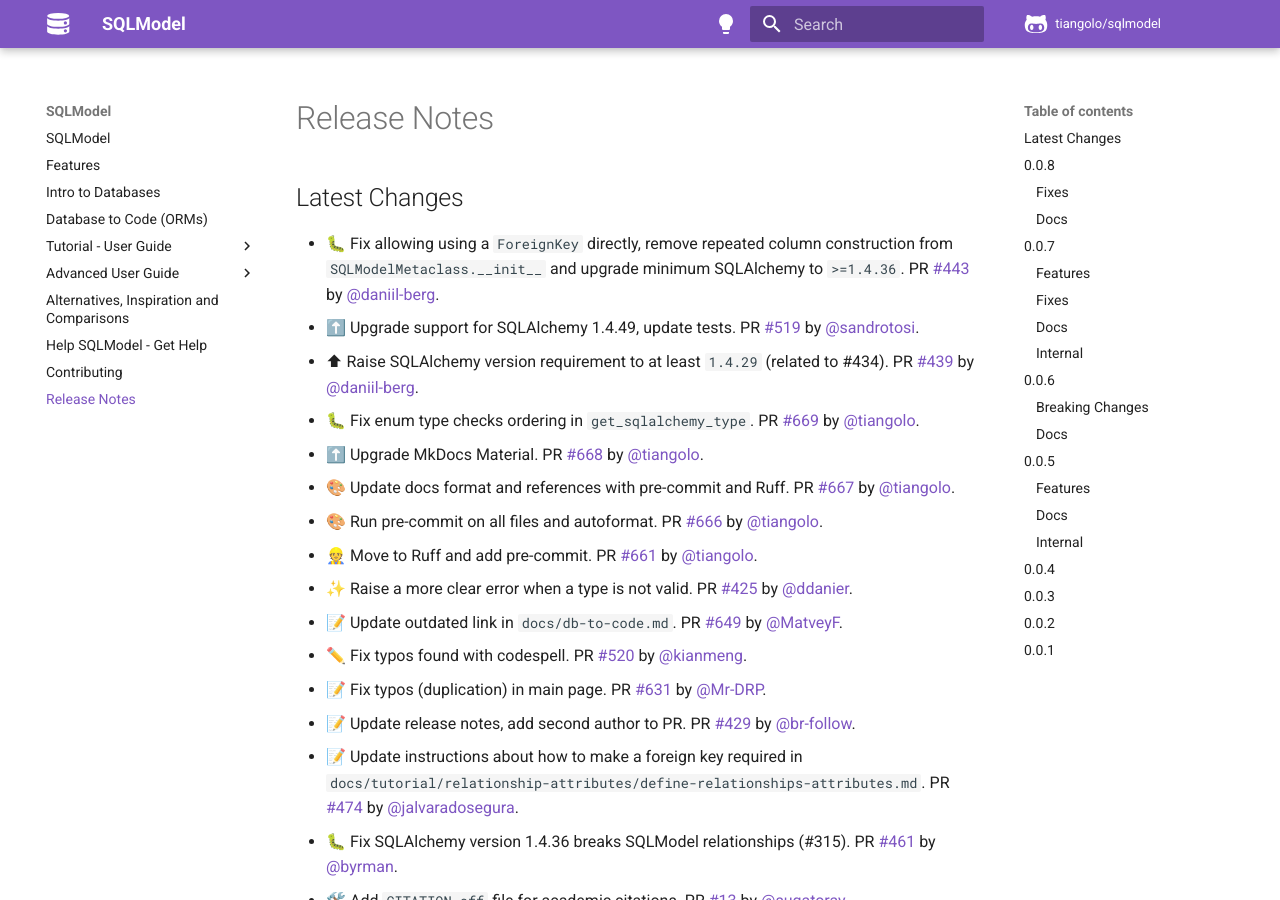
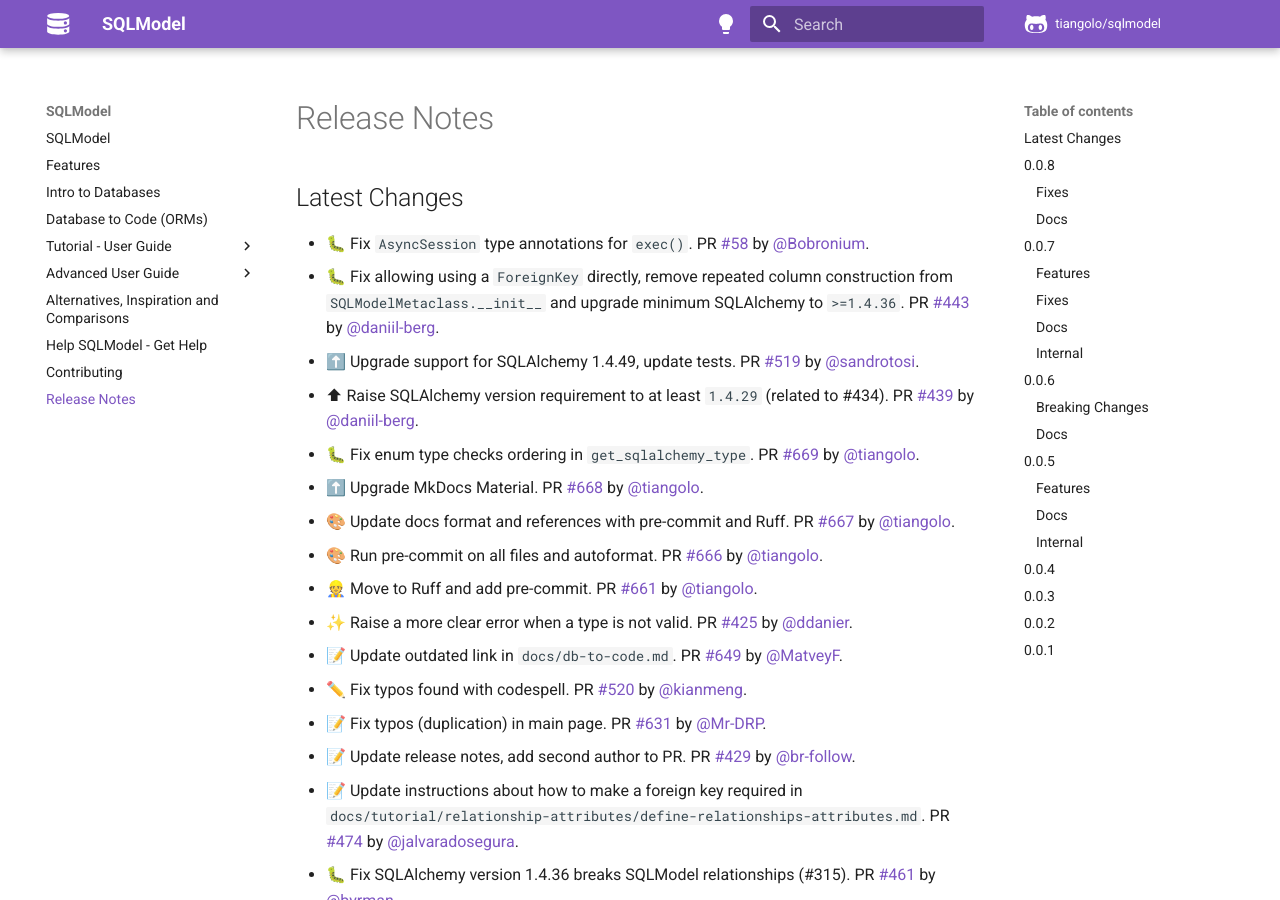
Before and after one commit to sztrakabalint/fastapi-sqlmodel, an MkDocs documentation site: the page built from docs/release-notes.md, in a window 1280 px wide and 900 px high. Built offline with MkDocs 1.6.1 and Material for MkDocs 9.7.7, drawn with Linux system fonts in a browser that asks for light colours; comment, search, counter and statistics services are not loaded.

Commit message:
📝 Update release notes

```diff
--- a/docs/release-notes.md
+++ b/docs/release-notes.md
@@ -2,6 +2,7 @@
 
 ## Latest Changes
 
+* 🐛 Fix `AsyncSession` type annotations for `exec()`. PR [#58](https://github.com/tiangolo/sqlmodel/pull/58) by [@Bobronium](https://github.com/Bobronium).
 * 🐛 Fix allowing using a `ForeignKey` directly, remove repeated column construction from `SQLModelMetaclass.__init__` and upgrade minimum SQLAlchemy to `>=1.4.36`. PR [#443](https://github.com/tiangolo/sqlmodel/pull/443) by [@daniil-berg](https://github.com/daniil-berg).
 * ⬆️ Upgrade support for SQLAlchemy 1.4.49, update tests. PR [#519](https://github.com/tiangolo/sqlmodel/pull/519) by [@sandrotosi](https://github.com/sandrotosi).
 * ⬆ Raise SQLAlchemy version requirement to at least `1.4.29` (related to #434). PR [#439](https://github.com/tiangolo/sqlmodel/pull/439) by [@daniil-berg](https://github.com/daniil-berg).
```
